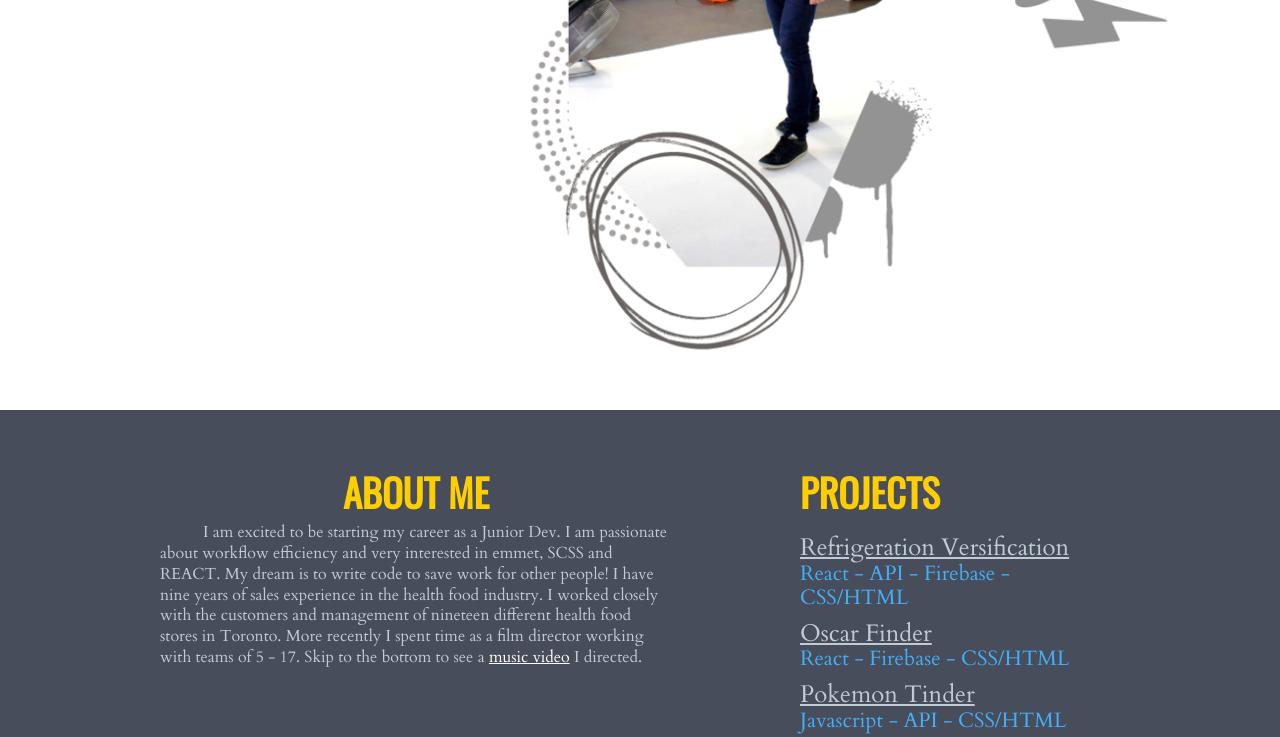
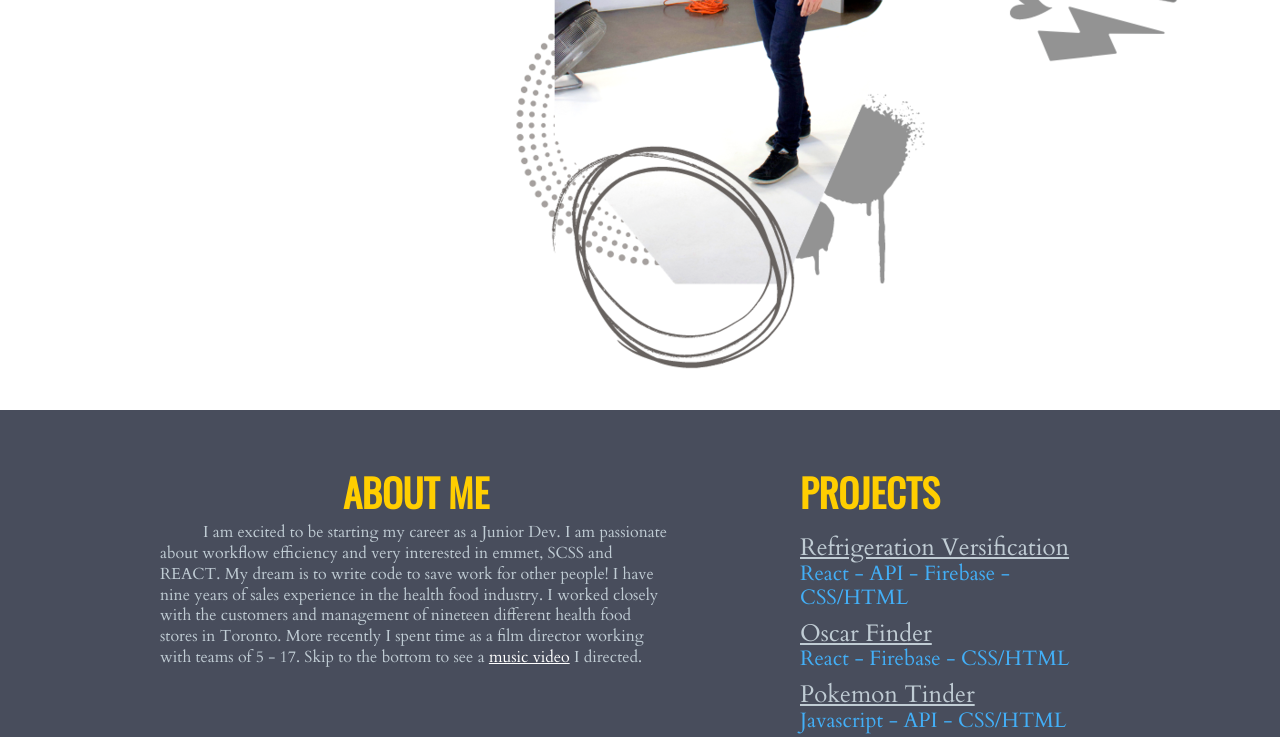
Before and after one commit to AndrewCraig101/portfolio, a plain HTML site: page index.html in a window 1280 px wide. Shown: the part 600-1337 px from the top of the page. Drawn offline with nearby package versions, Linux system fonts and the light colour scheme.

Commit message:
final response

```diff
--- a/styles/styles.css
+++ b/styles/styles.css
@@ -75,6 +75,7 @@ html { -moz-box-sizing: border-box; -webkit-box-sizing: border-box; box-sizing:
 
     .landingPage img {
         z-index: 0;
+        align-self: flex-start;
     }
 
     .landingImgDiv {
@@ -500,7 +501,7 @@ html { -moz-box-sizing: border-box; -webkit-box-sizing: border-box; box-sizing:
     /* MEDIA QUERIES */
     /* MEDIA QUERIES */
 
-    @media (max-width: 1050px) {
+    @media screen and (max-width: 1050px) {
 
         .landingLeftFlex {
             margin-right: 60px;
@@ -516,7 +517,7 @@ html { -moz-box-sizing: border-box; -webkit-box-sizing: border-box; box-sizing:
 
     }
 
-    @media (max-width: 1000px) {
+    @media screen and (max-width: 1000px) {
 
         .landingLeftSide {
             width: 50%;
@@ -540,7 +541,7 @@ html { -moz-box-sizing: border-box; -webkit-box-sizing: border-box; box-sizing:
     }
 
 
-    @media (max-width: 976px) {
+    @media screen and (max-width: 976px) {
 
 
         header {
@@ -591,7 +592,7 @@ html { -moz-box-sizing: border-box; -webkit-box-sizing: border-box; box-sizing:
         }
     }
 
-    @media (max-width: 935px) {
+    @media screen and (max-width: 935px) {
 
 
 
@@ -625,7 +626,7 @@ html { -moz-box-sizing: border-box; -webkit-box-sizing: border-box; box-sizing:
 
     }
 
-    @media (max-width: 836px) {
+    @media screen and (max-width: 836px) {
 
         .landingLeftFlex {
             width: 100%;
@@ -692,7 +693,7 @@ html { -moz-box-sizing: border-box; -webkit-box-sizing: border-box; box-sizing:
         }
     }
 
-    @media (max-width: 650px) {
+    @media screen and (max-width: 650px) {
 
         .leftSideP {
             width: 65%;
@@ -713,7 +714,7 @@ html { -moz-box-sizing: border-box; -webkit-box-sizing: border-box; box-sizing:
 
 
 
-    @media (max-width: 450px) {
+    @media screen and (max-width: 450px) {
 
         img {
             width: 73%;
```
